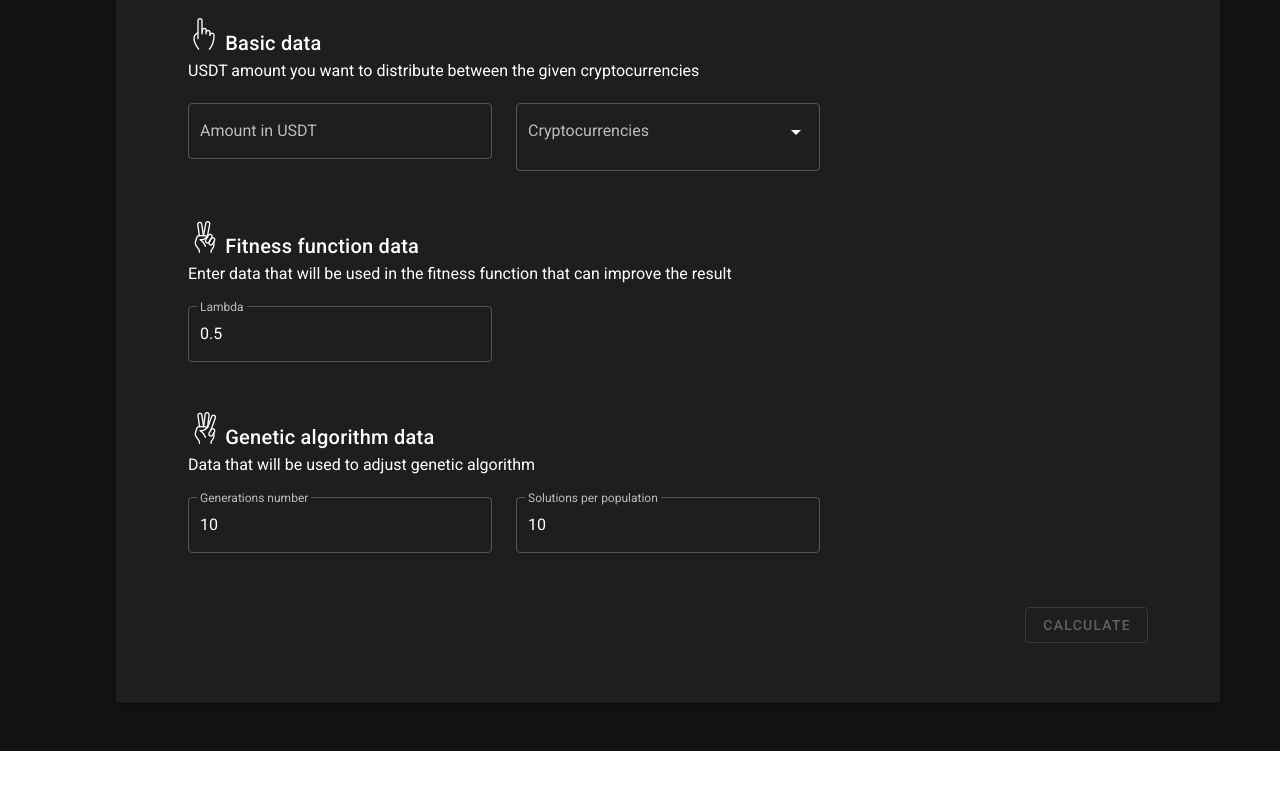
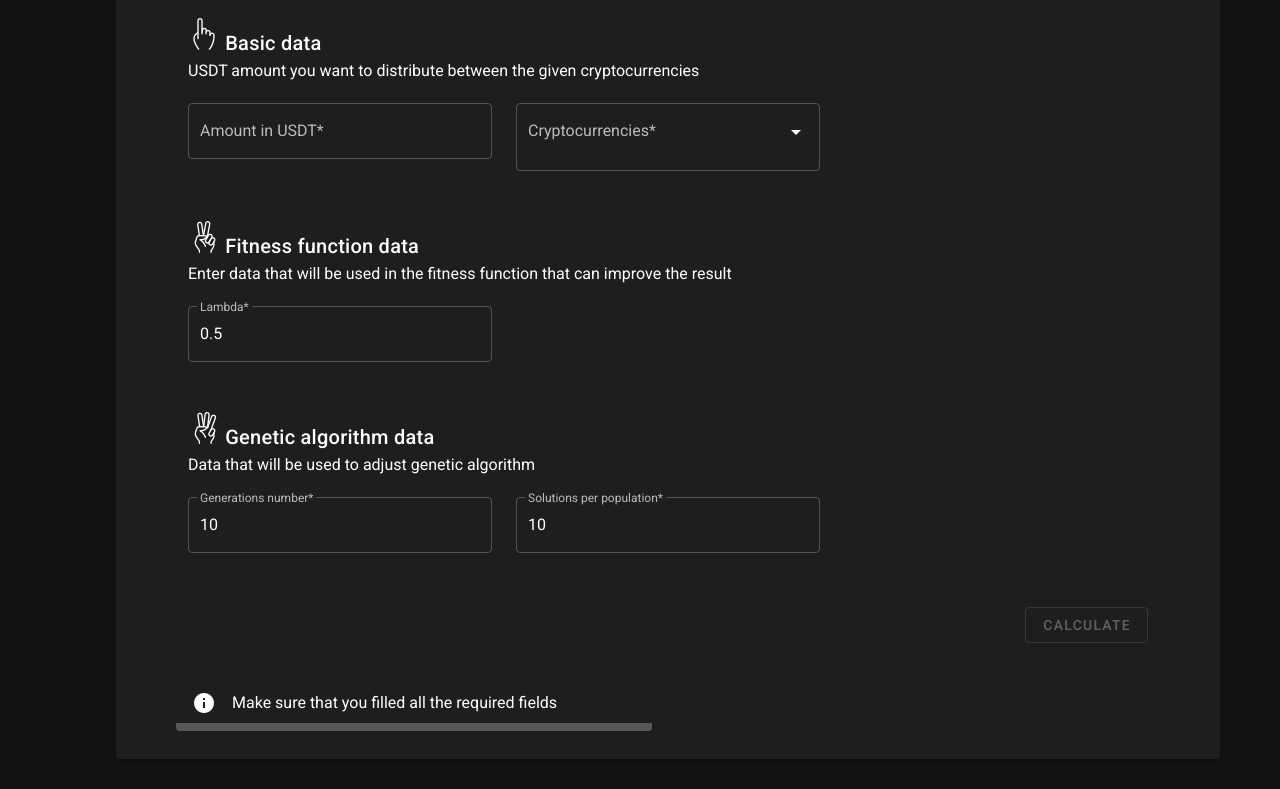
Before and after one commit to beatakoziel/crypto-in-client, a Vue app: page / in a window 1280 px wide. Shown: the part 802-1591 px from the top of the page. Before the commit the page ends 1553 px from the top, so only its background shows below. Built offline with nearby package versions, Linux system fonts and the light colour scheme; no server answers.

Commit message:
Marked required fields

```diff
--- a/src/components/CalculatorForm.vue
+++ b/src/components/CalculatorForm.vue
@@ -18,7 +18,7 @@
             <v-text-field
                 v-model.number="formData.amount"
                 :rules="amountRules"
-                label="Amount in USDT"
+                label="Amount in USDT*"
                 required
                 outlined
                 type="number"
@@ -31,7 +31,7 @@
             <v-select
                 v-model="formData.assets"
                 :items="assets"
-                label="Cryptocurrencies"
+                label="Cryptocurrencies*"
                 :rules="selectRules"
                 multiple
                 chips
@@ -54,7 +54,7 @@
             <v-text-field
                 v-model.number="formData.lambda"
                 :rules="lambdaRules"
-                label="Lambda"
+                label="Lambda*"
                 outlined
                 type="number"
             ></v-text-field>
@@ -75,7 +75,7 @@
             <v-text-field
                 v-model.number="formData.generationsNumber"
                 :rules="positiveRules"
-                label="Generations number"
+                label="Generations number*"
                 outlined
                 type="number"
             ></v-text-field>
@@ -87,7 +87,7 @@
             <v-text-field
                 v-model.number="formData.solutionsPerPopulation"
                 :rules="positiveRules"
-                label="Solutions per population"
+                label="Solutions per population*"
                 outlined
                 type="number"
             ></v-text-field>
@@ -100,8 +100,9 @@
         </v-btn>
       </v-col>
       <v-row>
-        <v-col>
-          <v-alert color="darkred" type="error" v-if="getResult.isError">Caught exception:
+        <v-col style="max-width: 500px">
+          <v-alert border="bottom" color="darkred" type="info" v-if="!isFormValid">Make sure that you filled all the required fields</v-alert>
+          <v-alert border="bottom" color="none" type="error" v-if="getResult.isError">Caught exception:
             {{ getResult.response }}
           </v-alert>
           <p style="color: dodgerblue" v-else>{{ getResult.response }}</p>
```
